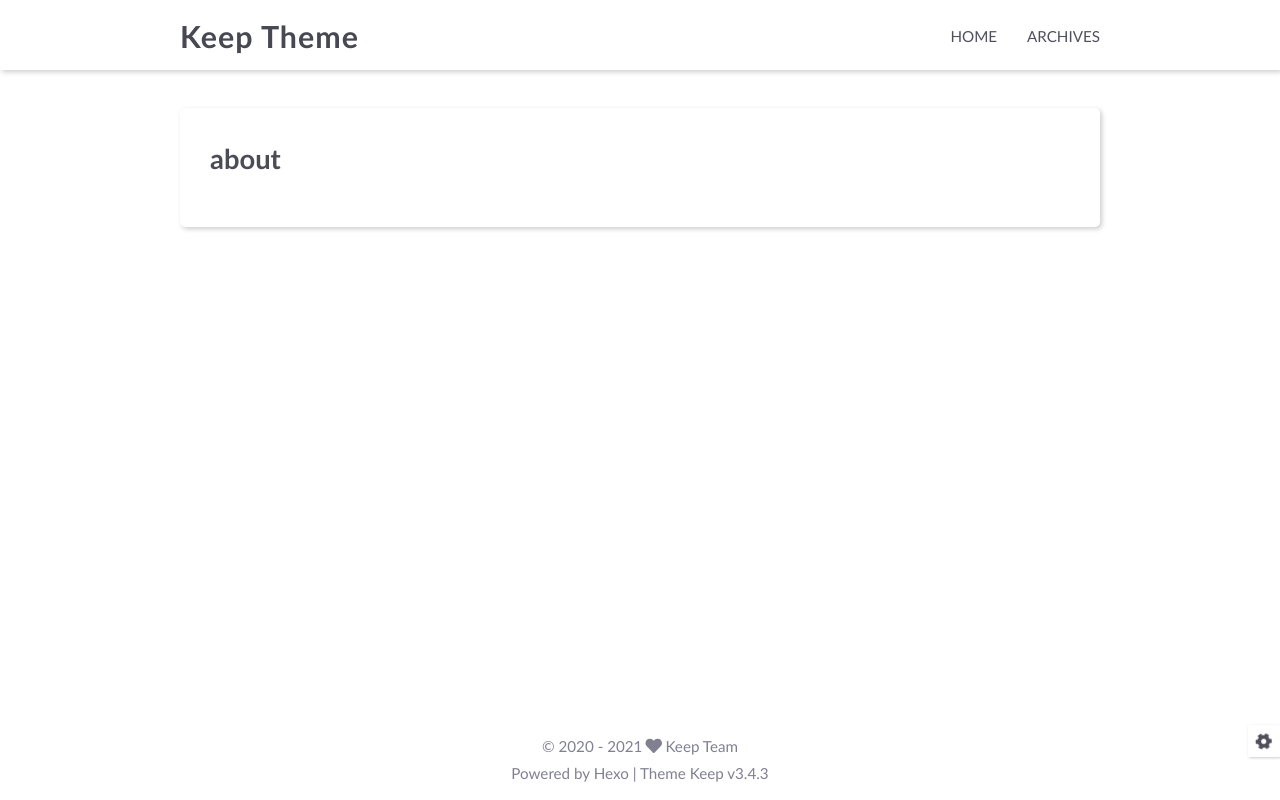
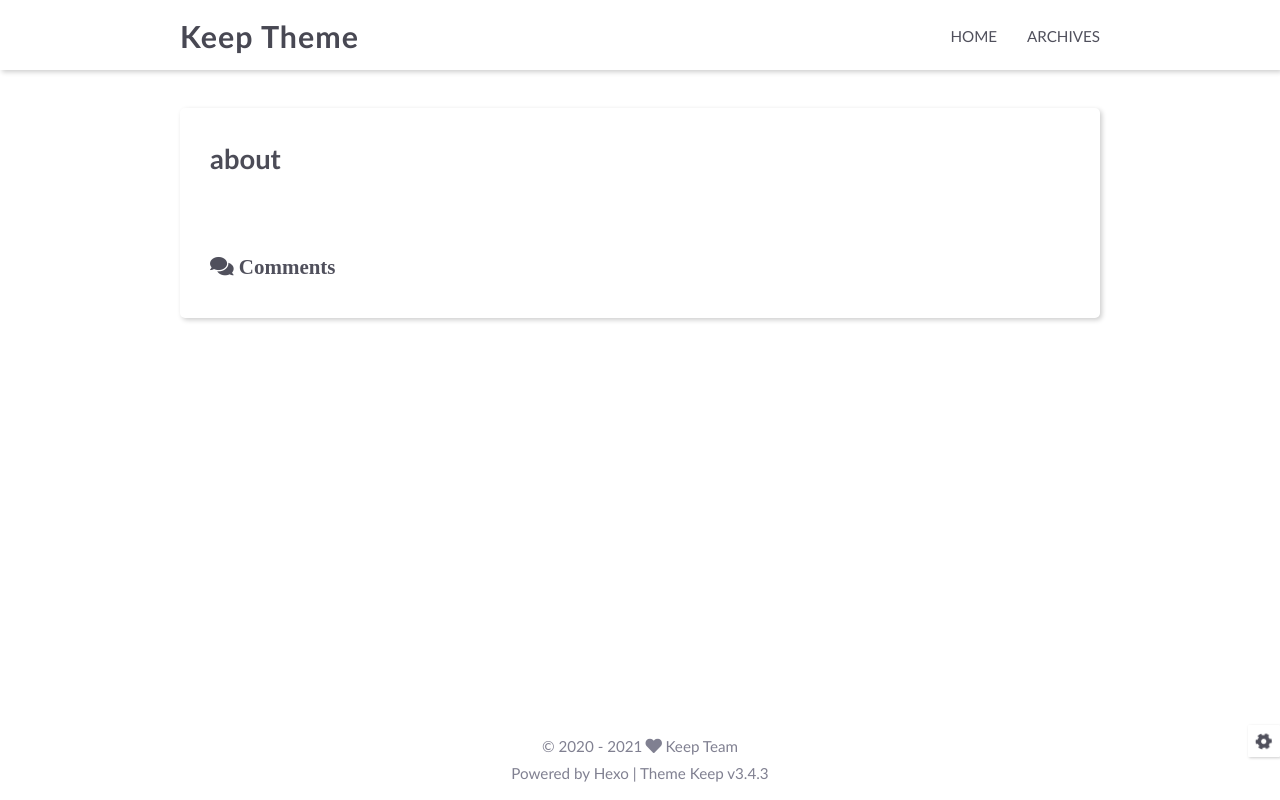
Before and after one commit to 123shiyue/123shiyue.github.io, a plain HTML site: page about/index.html in a window 1280 px wide. Drawn offline with Linux system fonts and the light colour scheme.

Commit message:
Site updated: 2021-11-14 16:04:53

```diff
--- a/about/index.html
+++ b/about/index.html
@@ -125,6 +125,15 @@
         </div>
         <div class="page-template-comments">
 
+                <div class="comments-container">
+    <div id="comment-anchor"></div>
+    <div class="comment-area-title">
+        <i class="fas fa-comments">&nbsp;Comments</i>
+    </div>
+
+</div>
+
+
         </div>
     </div>
 </div>
```
